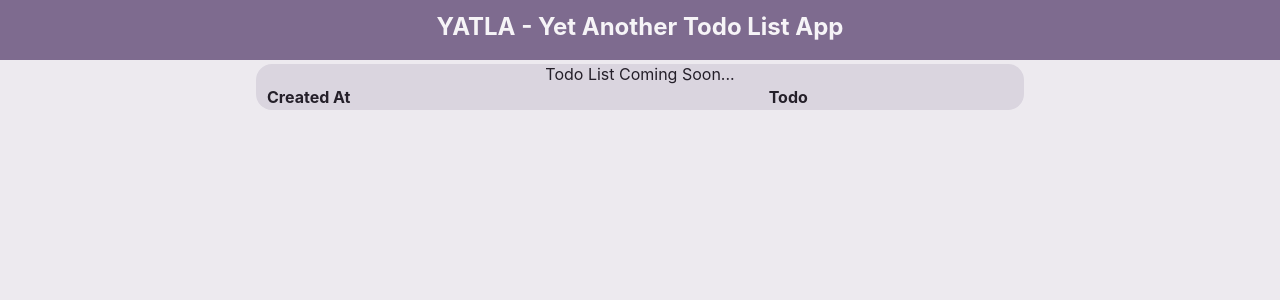
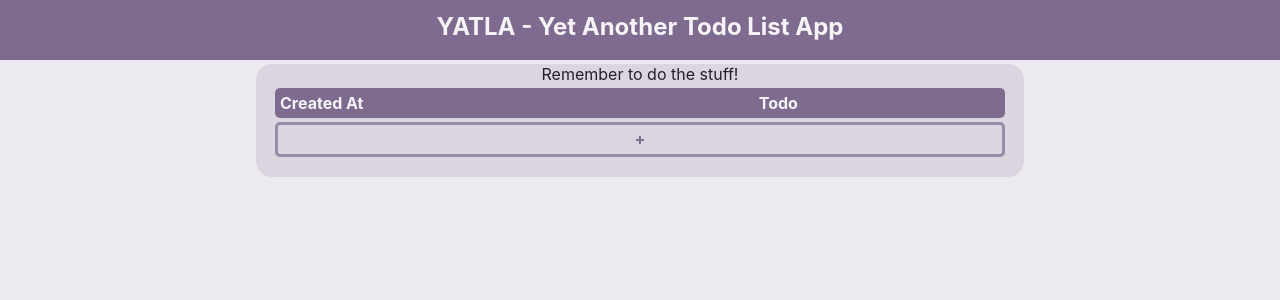
Before and after one commit to lparkermg/yet-another-todo-list-app, a React (Create React App) app in the folder src/ui/yatla-ui/: page / in a window 1280 px wide. Shown: the top 300 px of the page. Built offline with nearby package versions, Linux system fonts and the light colour scheme; no server answers.

Commit message:
Added better styling and initial new button.

```diff
--- a/src/ui/yatla-ui/src/App.css
+++ b/src/ui/yatla-ui/src/App.css
@@ -24,17 +24,46 @@ body {
   margin-right:auto;
   color: #241F29;
   border-radius: 1rem;
+  padding-bottom: 1rem;
 }
 
 .TodoList-Table {
   margin-left:auto;
   margin-right:auto;
-  width: 100%;
+  width: 95%;
   text-align: left;
+  border-collapse: separate;
+  border-spacing: 0rem 0.25rem;
 }
 
-table {
-  padding-left:0.5rem;
+tr td:first-child {
+  -moz-border-radius-topleft: 5px;
+  -moz-border-radius-bottomleft: 5px;
+  -webkit-border-top-left-radius: 5px;
+  -webkit-border-bottom-left-radius: 5px;
+
+}
+
+tr td:last-child {
+  -moz-border-radius-topright: 5px;
+  -moz-border-radius-bottomright: 5px;
+  -webkit-border-top-right-radius: 5px;
+  -webkit-border-bottom-right-radius: 5px;
+}
+
+tr th:first-child {
+  -moz-border-radius-topleft: 5px;
+  -moz-border-radius-bottomleft: 5px;
+  -webkit-border-top-left-radius: 5px;
+  -webkit-border-bottom-left-radius: 5px;
+
+}
+
+tr th:last-child {
+  -moz-border-radius-topright: 5px;
+  -moz-border-radius-bottomright: 5px;
+  -webkit-border-top-right-radius: 5px;
+  -webkit-border-bottom-right-radius: 5px;
 }
 
 .TodoList-Table__Cell_Large {
@@ -43,6 +72,50 @@ table {
 
 .TodoList-Table__Call_Small {
   width: 10%;
+}
+
+.TodoList-Table__Header {
+  background-color: #7E6B8F;
+  border-radius: 1rem;
+}
+
+.TodoList-Table__Header th{
+  padding:0.3rem;
+  color: #F6F4F7;
+}
+
+.TodoItem-Row{
+  background-color: #9A8BA7;
+  margin-top:5rem;
+  border-radius: 1rem;
+  transition: 0.3s;
+  color: #F6F4F7;
+}
+
+.TodoItem-Row:hover {
+  background-color: #BFB5C7;
+  color: #241F29;
+}
+
+.TodoItem-Row td{
+  padding:0.3rem;
+}
+
+.TodoItem-Row__AddNew td{
+  text-align: center;
+  padding:0.3rem;
+  border-radius: 1rem;
+  border: 0.2rem solid #9A8BA7;
+  font-size:1rem;
+  font-weight: bold;
+  color: #7E6B8F;
+  transition: 0.3s;
+}
+
+.TodoItem-Row__AddNew td:hover{
+  background-color: #9A8BA7;
+  border: 0.2rem solid #BFB5C7;
+  color: #F6F4F7;
 }
 
 .App-header {
--- a/src/ui/yatla-ui/src/App.js
+++ b/src/ui/yatla-ui/src/App.js
@@ -14,7 +14,6 @@ function App() {
       })
       .then(
         (result) => {
-          console.log(result)
           setItems(result ? JSON.parse(result) : []);
         }
       );
--- a/src/ui/yatla-ui/src/Components/TodoItem.jsx
+++ b/src/ui/yatla-ui/src/Components/TodoItem.jsx
@@ -3,10 +3,9 @@ import React from 'react';
 function TodoItem(props) {
     return (
     <>
-        <tr>
+        <tr className="TodoItem-Row">
             <td>{new Date(props.createdAt).toLocaleString('en-gb')}</td>
             <td className="TodoList-Table__Cell_Large">{props.data}</td>
-            <td className="TodoList-Table__Vell_Small"></td>
         </tr>
     </>
     );
--- a/src/ui/yatla-ui/src/Components/TodoList.jsx
+++ b/src/ui/yatla-ui/src/Components/TodoList.jsx
@@ -6,23 +6,24 @@ class TodoList extends Component {
         return (<TodoItem createdAt={item.createdAt} data={item.data} />);
     }
     render(){
-        console.log(this.props);
         const items = this.props.listItems.map(i => {
             const row = [this.buildItem(i)];
             return row;
         })
         return (
             <div className="TodoList-Container">
-                Todo List Coming Soon...
+                Remember to do the stuff!
                 <table className="TodoList-Table">
                     <thead>
-                        <tr>
+                        <tr className="TodoList-Table__Header">
                             <th>Created At</th>
                             <th>Todo</th>
-                            <th></th>
                         </tr>
                     </thead>
                     <tbody>
+                        <tr className="TodoItem-Row__AddNew">
+                            <td colSpan="2">+</td>
+                        </tr>
                         {[].concat.apply([], items)}
                     </tbody>
                 </table>
```
